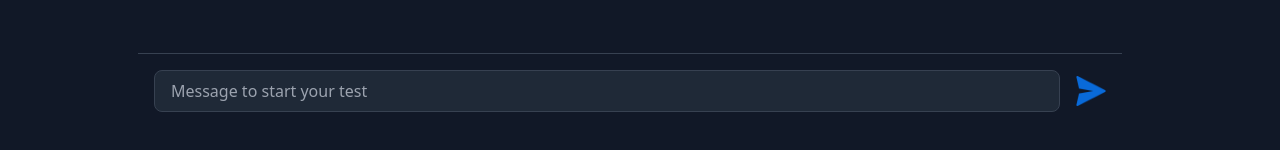
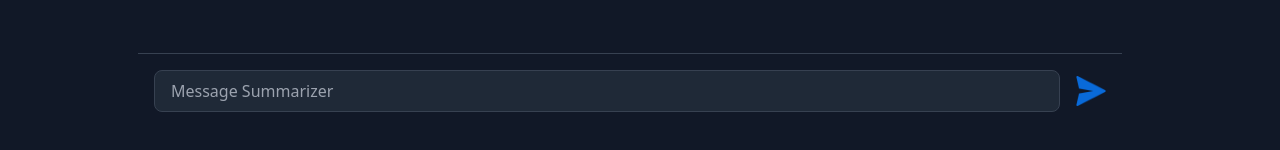
Before and after one commit to DivyanshTiwari20/edumate, a React (Vite) app in the folder edumate-chat/: page /summarizer in a window 1280 px wide. Shown: the part 616-766 px from the top of the page. Built offline with nearby package versions, Linux system fonts and the light colour scheme.

Commit message:
minnor update

```diff
--- a/edumate-chat/src/App.css
+++ b/edumate-chat/src/App.css
@@ -10,6 +10,7 @@
 }
 
 .title-bar {
+  /* font-family: 'Fira Code', monospace; */
   color: white;
   padding: 10px;
   text-align: center;
--- a/edumate-chat/src/components/chat.jsx
+++ b/edumate-chat/src/components/chat.jsx
@@ -155,7 +155,7 @@ const Chat = () => {
               type="text"
               value={input}
               onChange={(e) => setInput(e.target.value)}
-              placeholder="Message to start your test"
+              placeholder="Message EduMate"
               className="flex-1 bg-gray-800 text-white border border-gray-700 rounded-lg px-4 py-2 focus:outline-none focus:ring-2 focus:ring-blue-500"
             />
             <button type="submit" disabled={isLoading}>
--- a/edumate-chat/src/components/menu.jsx
+++ b/edumate-chat/src/components/menu.jsx
@@ -7,13 +7,13 @@ function Menu() {
       <ul className="flex space-x-4">
         {/* Navigation Links */}
         <li>
-          <Link to="/chat" className="text-white-700 hover:text-blue-600"><b>ChatBot</b></Link>
+          <Link to="/chat" className="text-white-700 hover:text-blue-200"><b>ChatBot</b></Link>
         </li>
         <li>
-          <Link to="/summarizer" className="text-white-700 hover:text-blue-600"><b>Summarizer</b></Link>
+          <Link to="/summarizer" className="text-white-700 hover:text-blue-200"><b>Summarizer</b></Link>
         </li>
         <li>
-          <Link to="/playground" className="text-white-700 hover:text-blue-600 mr-7"><b>PlayGround</b></Link>
+          <Link to="/playground" className="text-white-700 hover:text-blue-200 mr-7"><b>PlayGround</b></Link>
         </li>
       </ul>
     </nav>
--- a/edumate-chat/src/components/summarizer.jsx
+++ b/edumate-chat/src/components/summarizer.jsx
@@ -151,7 +151,7 @@ const Chat = () => {
               type="text"
               value={input}
               onChange={(e) => setInput(e.target.value)}
-              placeholder="Message to start your test"
+              placeholder="Message Summarizer"
               className="flex-1 bg-gray-800 text-white border border-gray-700 rounded-lg px-4 py-2 focus:outline-none focus:ring-2 focus:ring-blue-500"
             />
             <button type="submit" disabled={isLoading}>
```
